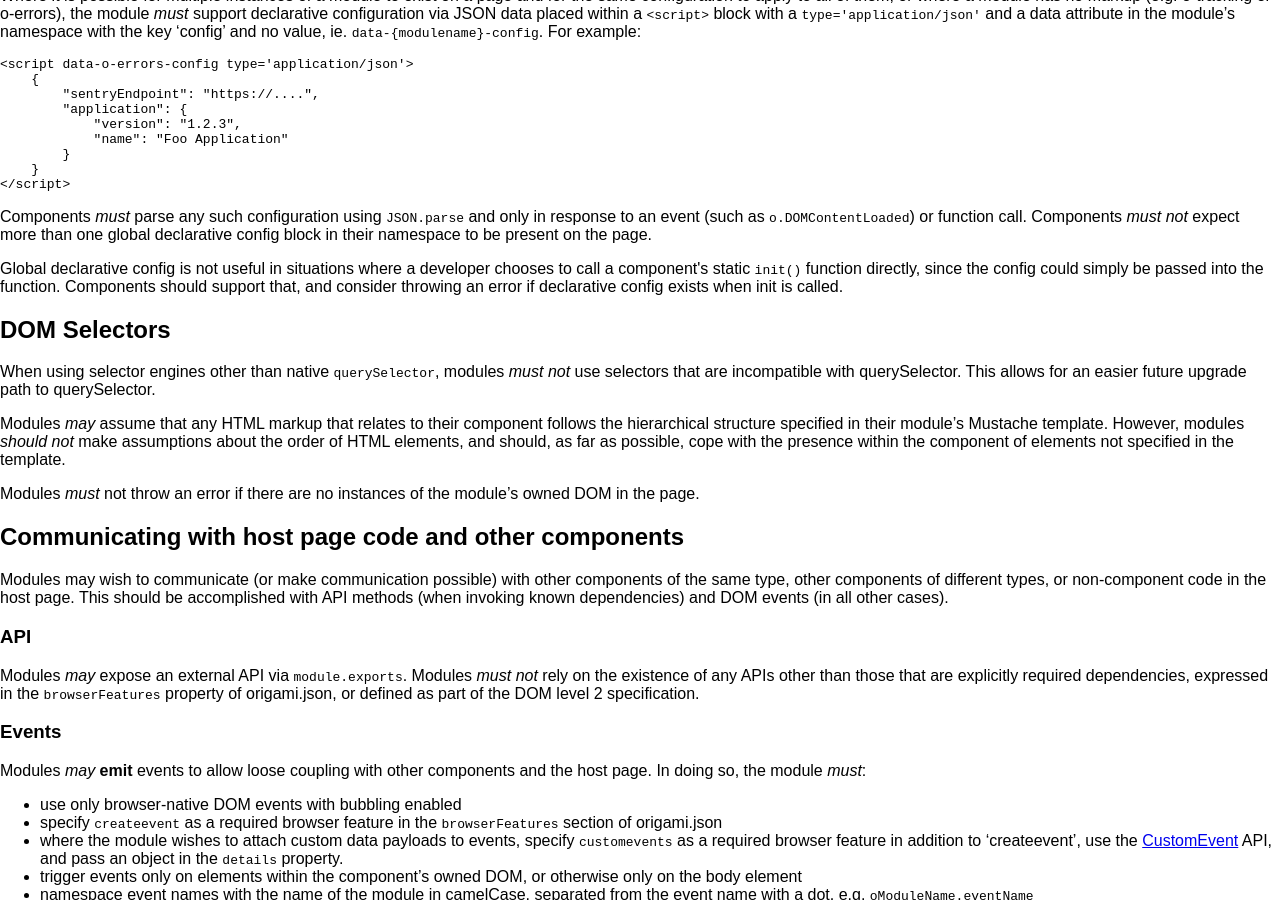
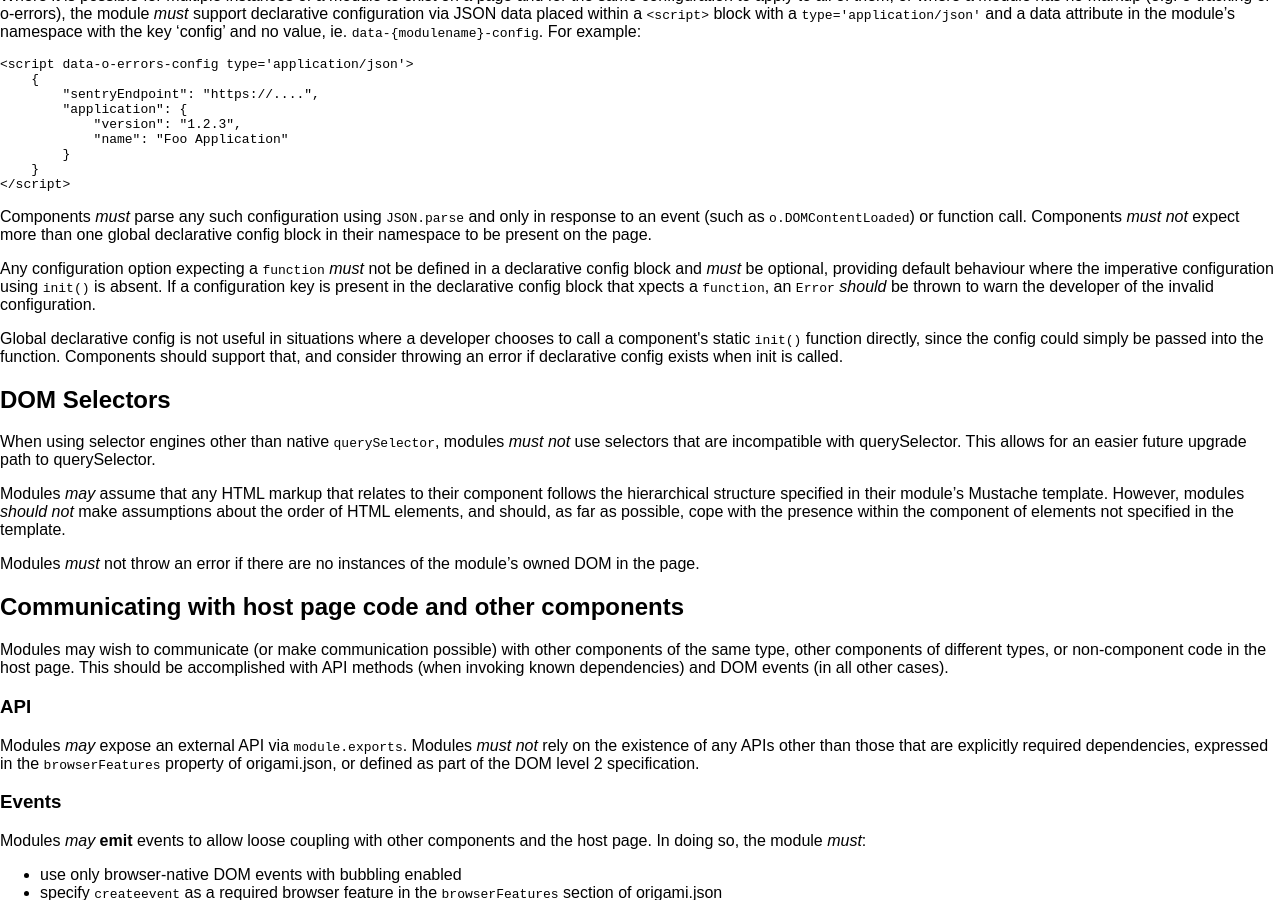
Before and after one commit to Financial-Times/ft-origami, a Jekyll site: the page built from docs/syntax/js.md, in a window 1280 px wide and 900 px high, scrolled down 2466 px. Built offline with Jekyll 4.4.1, drawn with Linux system fonts in a browser that asks for light colours; nearby versions of some CDN libraries; comment, search, counter and statistics services are not loaded; a style sheet for code colours, icons or effects is not loaded.

Commit message:
Add note about imperative configuration options

```diff
--- a/docs/syntax/js.md
+++ b/docs/syntax/js.md
@@ -116,7 +116,10 @@ Where it is possible for multiple instances of a module to exist on a page and f
 
 Components *must* parse any such configuration using `JSON.parse` and only in response to an event (such as `o.DOMContentLoaded`) or function call.  Components *must not* expect more than one global declarative config block in their namespace to be present on the page.
 
+Any configuration option expecting a `function` *must* not be defined in a declarative config block and *must* be optional, providing default behaviour where the imperative configuration using `init()` is absent.  If a configuration key is present in the declarative config block that xpects a `function`, an `Error` *should* be thrown to warn the developer of the invalid configuration.
+
 <aside>Global declarative config is not useful in situations where a developer chooses to call a component's static <code>init()</code> function directly, since the config could simply be passed into the function.  Components should support that, and consider throwing an error if declarative config exists when init is called.</aside>
+
 
 
 ## DOM Selectors
```
